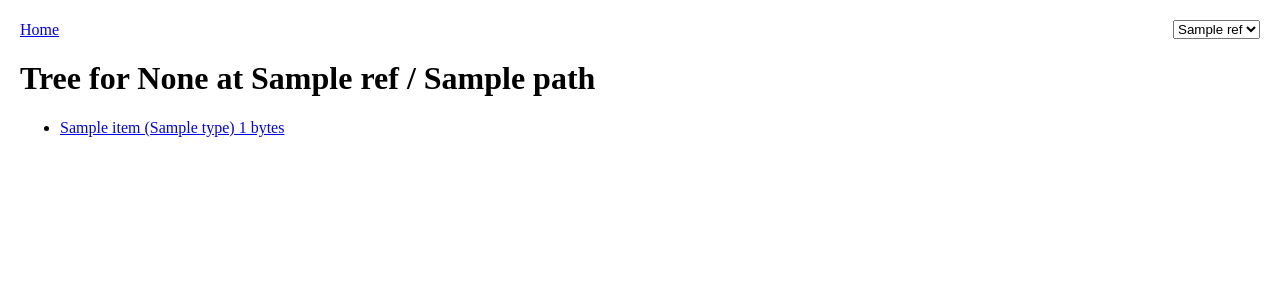
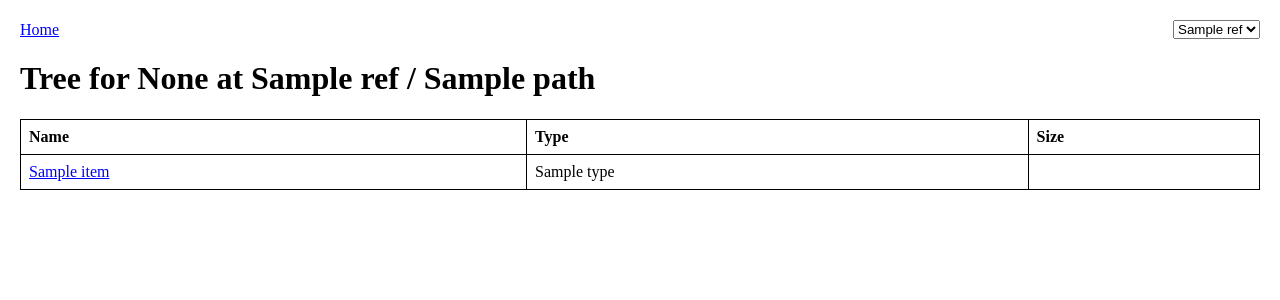
Before and after one commit to LukaHietala/lipasto, a Flask app: template templates/tree.html in a window 1280 px wide. Shown: the top 300 px of the page. Run offline with Flask 3, Linux system fonts and the light colour scheme; the template is opened without the code that fills it: most values are stand-ins (such as "Sample title", 1, 10 or a date in 2020).

Commit message:
improve html and styling

```diff
--- a/static/styles.css
+++ b/static/styles.css
@@ -6,6 +6,15 @@ table {
     width: 100%;
 }
 
+th, td {
+    border: 1px solid black;
+    padding: 8px;
+    text-align: left;
+}
+
+a {
+    color: blue;
+}
 .base-nav {
     display:flex;
     align-items:center;
--- a/templates/commits.html
+++ b/templates/commits.html
@@ -2,7 +2,6 @@
 
 {% block content %}
     <h1>Commits for {{ repo_name }}</h1>
-    <p><a href="{{ url_for('repo_tree_path', repo_name=repo_name, path='') }}?ref={{ ref }}">View Tree</a></p>
     <table border="1">
         <thead>
             <tr>
--- a/templates/tree.html
+++ b/templates/tree.html
@@ -2,15 +2,28 @@
 
 {% block content %}
     <h1>Tree for {{ repo_name }} at {{ ref }}{% if path %} / {{ path }}{% endif %}</h1>
-    <ul>
-        {% for item in tree_items %}
-            <li>
-                {% if item.type == 'tree' %}
-                    <a href="{{ url_for('repo_tree_path', repo_name=repo_name, path=item.path) }}?ref={{ ref }}">{{ item.name }} ({{ item.type }})/</a>
-                {% else %}
-                    <a href="{{ url_for('repo_blob_path', repo_name=repo_name, path=item.path) }}?ref={{ ref }}">{{ item.name }} ({{ item.type }}) {{ item.size }} bytes</a>
-                {% endif %}
-            </li>
-        {% endfor %}
-    </ul>
+    <table>
+        <thead>
+            <tr>
+                <th>Name</th>
+                <th>Type</th>
+                <th>Size</th>
+            </tr>
+        </thead>
+        <tbody>
+            {% for item in tree_items %}
+                <tr>
+                    <td>
+                        {% if item.type == 'tree' %}
+                            <a href="{{ url_for('repo_tree_path', repo_name=repo_name, path=item.path) }}?ref={{ ref }}">{{ item.name }}/</a>
+                        {% else %}
+                            <a href="{{ url_for('repo_blob_path', repo_name=repo_name, path=item.path) }}?ref={{ ref }}">{{ item.name }}</a>
+                        {% endif %}
+                    </td>
+                    <td>{{ item.type }}</td>
+                    <td>{% if item.type == 'blob' %}{{ item.size }} bytes{% endif %}</td>
+                </tr>
+            {% endfor %}
+        </tbody>
+    </table>
 {% endblock %}
```
Also changed, not shown: templates/refs.html (+18 -7 lines).
